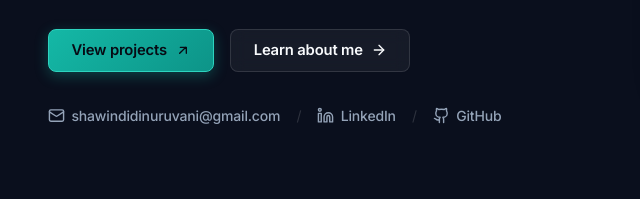
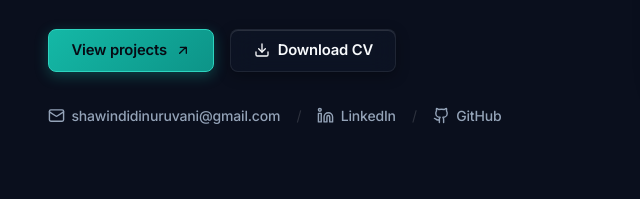
Before and after one commit to ShawindiDinuruvani/shawindidinuruvani.github.io, a plain HTML site: page index.html in a window 1280 px wide. Shown: the part 556-755 px from the top of the page, 74-714 px from the left. Drawn offline with Linux system fonts and the light colour scheme.

Commit message:
Add files via upload

```diff
--- a/index.html
+++ b/index.html
@@ -85,12 +85,13 @@
                 <path d="M7 17l9.2-9.2M17 17V8H8"/>
               </svg>
             </a>
-            <a href="#about" class="btn btn-secondary">
-              <span>Learn about me</span>
+            <a href="./assets/Shawindi_Dinuruvani_CV.pdf" download="Shawindi_Dinuruvani_CV.pdf" class="btn btn-secondary">
               <svg class="btn-icon" width="16" height="16" viewBox="0 0 24 24" fill="none" stroke="currentColor" stroke-width="2" stroke-linecap="round" stroke-linejoin="round" aria-hidden="true">
-                <line x1="5" y1="12" x2="19" y2="12"></line>
-                <polyline points="12 5 19 12 12 19"></polyline>
+                <path d="M21 15v4a2 2 0 0 1-2 2H5a2 2 0 0 1-2-2v-4"></path>
+                <polyline points="7 10 12 15 17 10"></polyline>
+                <line x1="12" y1="15" x2="12" y2="3"></line>
               </svg>
+              <span>Download CV</span>
             </a>
           </div>
 
--- a/style.css
+++ b/style.css
@@ -808,16 +808,19 @@ body {
 }
 
 .btn-secondary {
-  background: rgba(255, 255, 255, 0.05);
-  color: var(--text-primary);
-  border: 1px solid rgba(255, 255, 255, 0.12);
-  backdrop-filter: blur(8px);
+  background: rgba(14, 22, 39, 0.65);
+  color: var(--text-primary);
+  border: 1px solid var(--glass-border);
+  box-shadow: 0 4px 14px rgba(0, 0, 0, 0.3), inset 0 1px 0 rgba(255, 255, 255, 0.12);
+  backdrop-filter: blur(12px);
+  -webkit-backdrop-filter: blur(12px);
 }
 
 .btn-secondary:hover {
-  background: rgba(255, 255, 255, 0.09);
+  background: rgba(20, 184, 166, 0.1);
   border-color: var(--teal-border);
   color: var(--teal-light);
+  box-shadow: 0 6px 20px rgba(0, 0, 0, 0.4), 0 0 16px rgba(45, 212, 191, 0.15), inset 0 1px 0 rgba(255, 255, 255, 0.2);
   transform: translateY(-1px);
 }
 
```
